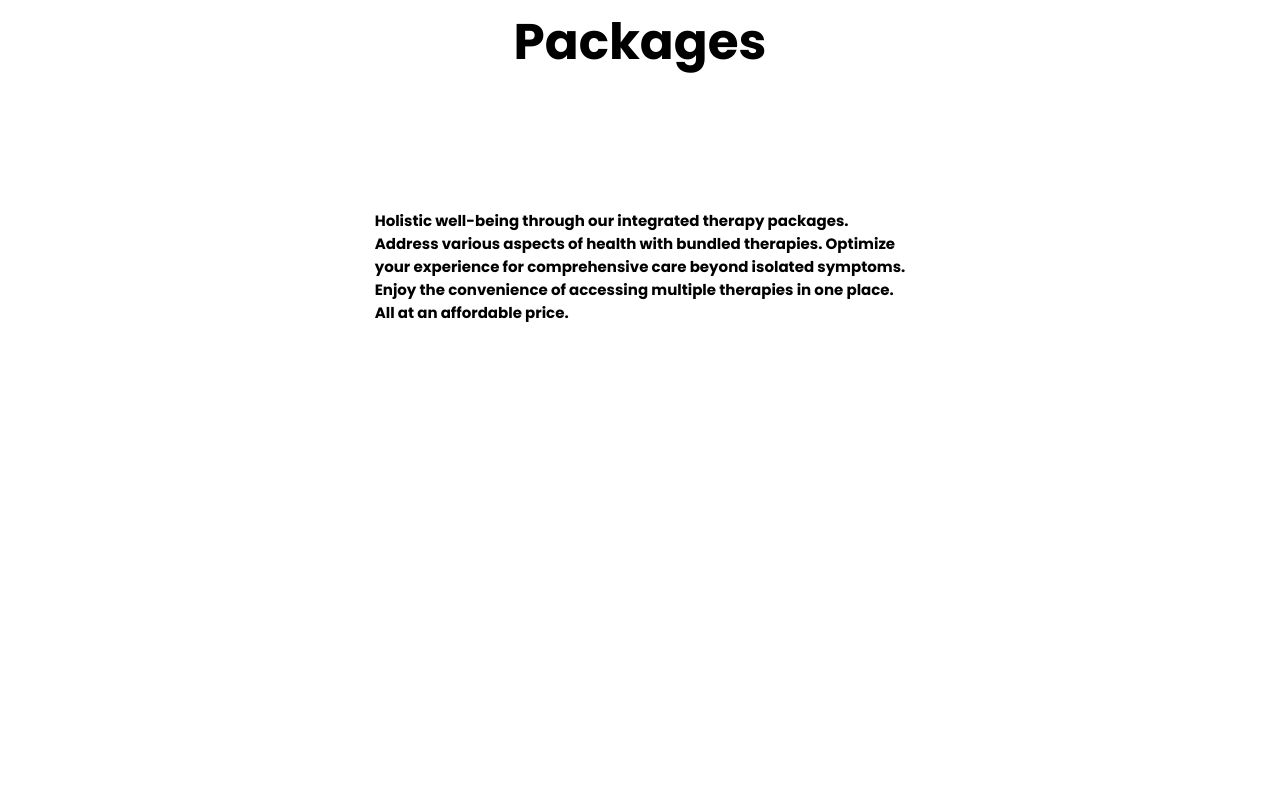
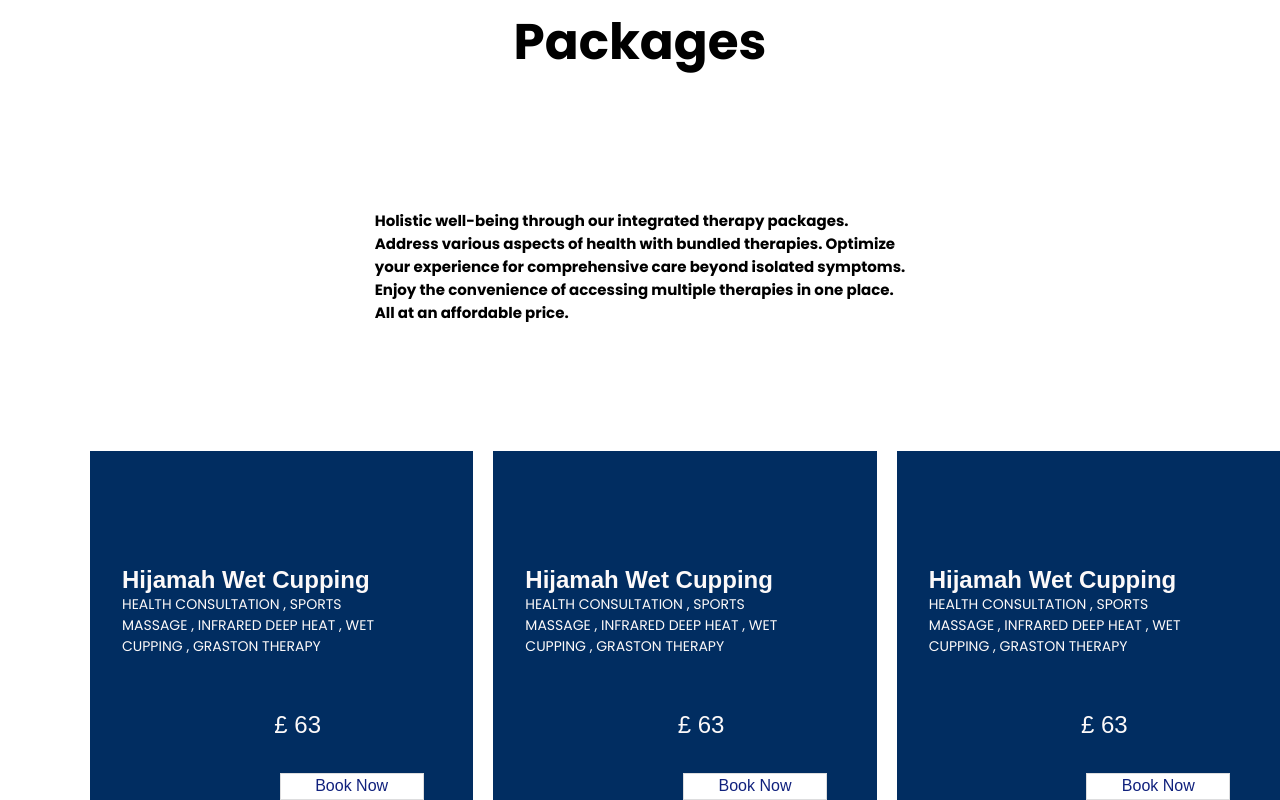
Before and after one commit to ayazb7/salam-health, a React (Create React App) app in the folder salam-health/: page /book in a window 1280 px wide. Shown: the part 229-1029 px from the top of the page. Before the commit the page ends 800 px from the top, so only its background shows below. Built offline with nearby package versions, Linux system fonts and the light colour scheme.

Commit message:
"cards till i wakeup"

```diff
--- a/salam-health/src/App.css
+++ b/salam-health/src/App.css
@@ -622,3 +622,98 @@ h2 {
   }
 
 }
+.card-title{
+
+  margin-top: 115px;
+
+  margin-right: auto;
+  margin-bottom: 0px;
+
+  font-size: 24px;
+  color: #FCF9F9;
+}
+.booking-cards{
+
+    display: flex;
+    flex-direction: column;
+    width: 371px;
+    height: 349px;
+    background-color: #012D61;
+    padding-left: 32px;
+}
+.card-description{
+  margin-top: 0px;
+  margin-right: auto;
+  margin-bottom: 30px;
+  max-width: 280px;
+  font-size: 14px;
+  text-align: left;
+  color: #FCF9F9;
+}
+.book-now-card{
+  width: 144px;
+  height: 27px;
+  border-radius: 0px;
+  box-sizing: border-box;
+  border: 1px solid rgba(27, 31, 35, 0.15);
+  box-shadow: rgba(27, 31, 35, 0.04) 0 1px 0, rgba(255, 255, 255, 0.25) 0 1px 0 inset;
+  margin-left: 140px;
+  margin-right: 32px;
+  color: #10217D;
+  font-size: 16px;
+  background-color: #FFFFFF;
+
+}
+.card-price{
+  margin-right: auto;
+  font-size: 24px;
+  color: #FCF9F9;
+}
+.card-footer{
+
+  margin-right: auto;
+}
+
+
+
+
+
+
+.book-now-card:hover {
+  background-color: #F3F4F6;
+  text-decoration: none;
+  transition-duration: 0.1s;
+  cursor: pointer;
+}
+
+.book-now-card:disabled {
+  background-color: #FAFBFC;
+  border-color: rgba(27, 31, 35, 0.15);
+  color: #959DA5;
+  cursor: default;
+}
+
+.book-now-card:active {
+  background-color: #EDEFF2;
+  box-shadow: rgba(225, 228, 232, 0.2) 0 1px 0 inset;
+  transition: none 0s;
+}
+
+.book-now-card:focus {
+  outline: 1px transparent;
+}
+
+.book-now-card:before {
+  display: none;
+}
+
+.book-now-card:-webkit-details-marker {
+  display: none;
+}
+.cards-list {
+  display: flex;
+  flex-wrap: nowrap;
+  gap: 20px;
+  overflow-x: auto;
+  padding-left: 90px ;
+}
--- a/salam-health/src/components/Book.js
+++ b/salam-health/src/components/Book.js
@@ -1,6 +1,7 @@
 // Book.js
 
 import React, { useState, useEffect } from 'react';
+import Card from './Card'
 
 function Book() {
     const [startAnimation, setStartAnimation] = useState(false);
@@ -49,7 +50,18 @@ function Book() {
                     </React.Fragment>
                     ))}
                 </p>
+
          </div>
+         <section className="cards-list">
+              <Card className="cards" title= "Hijamah Wet Cupping" description="HEALTH CONSULTATION , SPORTS MASSAGE , INFRARED DEEP HEAT , WET CUPPING , GRASTON THERAPY" price="63"/>
+              <Card className="cards" title= "Hijamah Wet Cupping" description="HEALTH CONSULTATION , SPORTS MASSAGE , INFRARED DEEP HEAT , WET CUPPING , GRASTON THERAPY" price="63"/>
+              <Card className="cards" title= "Hijamah Wet Cupping" description="HEALTH CONSULTATION , SPORTS MASSAGE , INFRARED DEEP HEAT , WET CUPPING , GRASTON THERAPY" price="63"/>
+
+         </section>
+
+
+
+
     </div>
   );
 }
--- a/salam-health/src/components/Card.js
+++ b/salam-health/src/components/Card.js
@@ -6,13 +6,17 @@ export default function Card(props){
 
 
     return(
-            <div>
-                <h2>{props.title}</h2>
-                <p>{props.description}</p>
-                <p><span className="bold">£{props.price}</span></p>
-                <button className="book-now-card" onClick={handleButtonClick}>
-                     Book Now
-                </button>
+            <div className="booking-cards">
+                <h4 className="card-title">{props.title}</h4>
+                <p className="card-description">{props.description}</p>
+                <div className="card-footer">
+                    <span className="card-price">£ {props.price}</span>
+                    <span>
+                        <button className="book-now-card" onClick={handleButtonClick}>
+                            Book Now
+                        </button>
+                    </span>
+                </div>
             </div>
     )
 }
```
